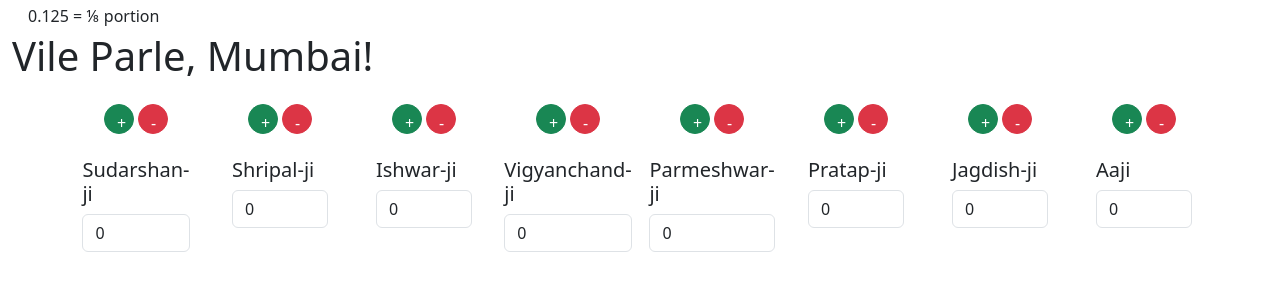
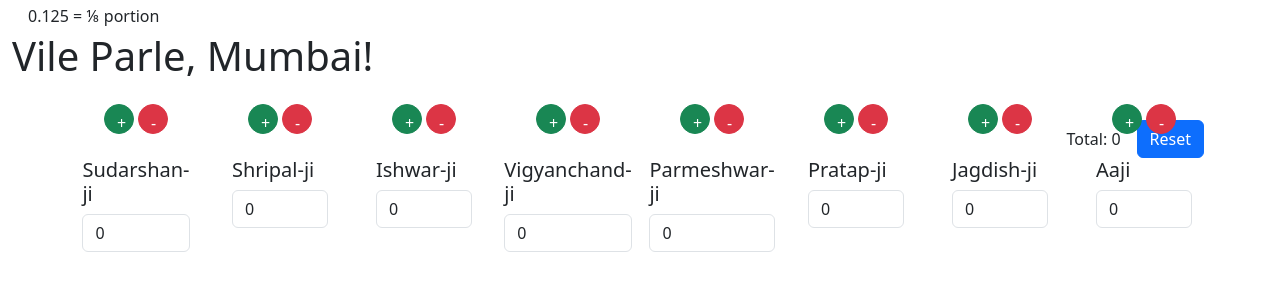
Before and after one commit to zarir-engineer/partition-tree-app, a Next.js app: page / in a window 1280 px wide. Shown: the top 300 px of the page. Built offline with nearby package versions, Linux system fonts and the light colour scheme.

Commit message:
Update CloudSpinnerGrid.tsx

```diff
--- a/components/CloudSpinnerGrid.tsx
+++ b/components/CloudSpinnerGrid.tsx
@@ -80,11 +80,24 @@ const CloudSpinnerGrid: React.FC = () => {
     );
   };
 
+  // Reset all spinners
+  const handleReset = () => {
+    setSpinners((prev) =>
+      prev.map((spinner) => ({ ...spinner, value: 0, edited: false, children: [] }))
+    );
+  };
+
   // Calculate the total value of all spinners
   const total = spinners.reduce((sum, spinner) => sum + spinner.value, 0);
 
   return (
-    <div className="container-fluid">
+    <div className="container-fluid position-relative">
+      {/* Reset Button & Total at the Top Right */}
+      <div className="position-absolute top-0 end-0 p-3 d-flex align-items-center gap-3">
+        <span className="text-lg font-bold">Total: {total}</span>
+        <button className="btn btn-primary" onClick={handleReset}>Reset</button>
+      </div>
+
       <div
         className="d-grid gap-3"
         style={{
```
